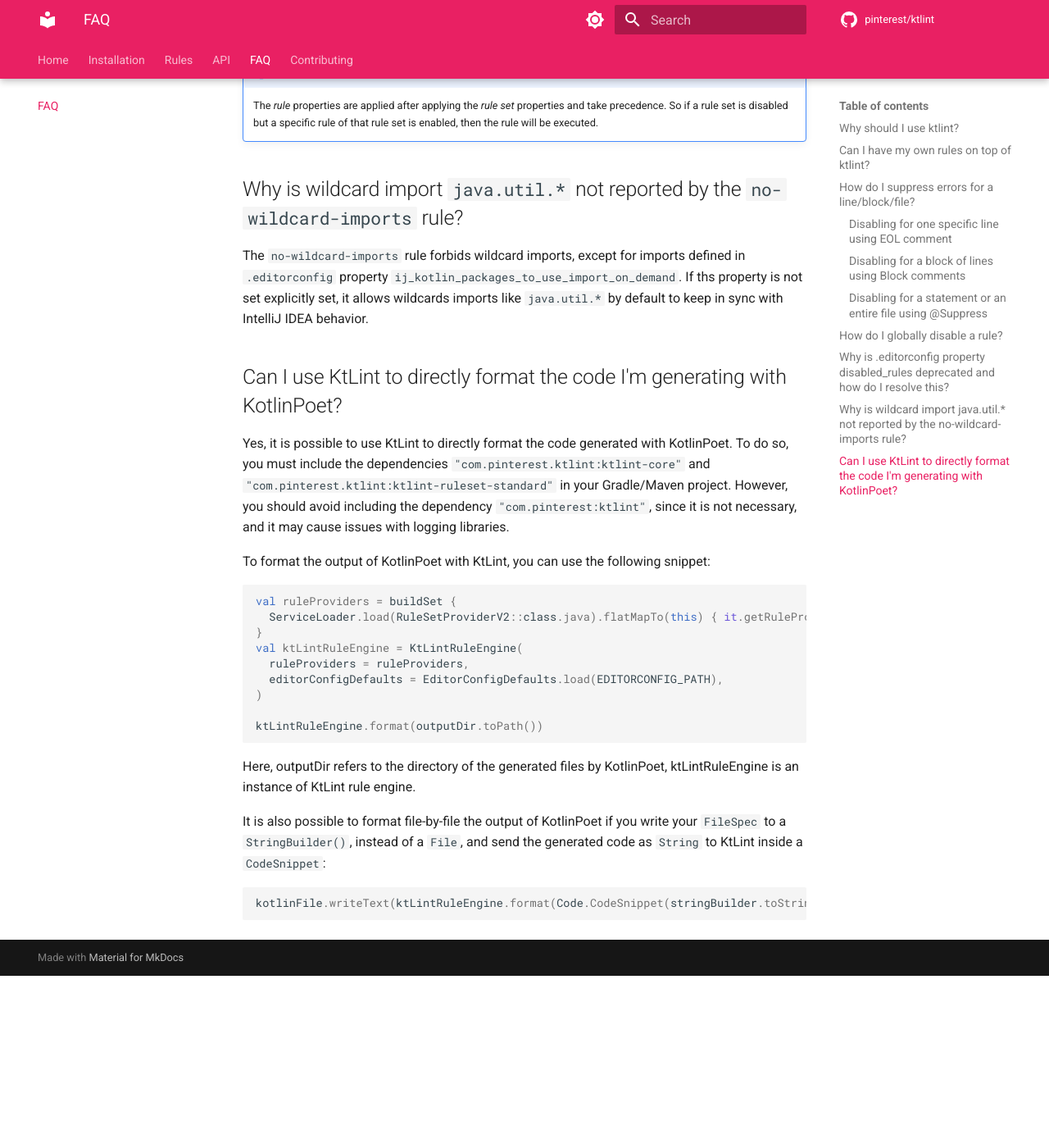
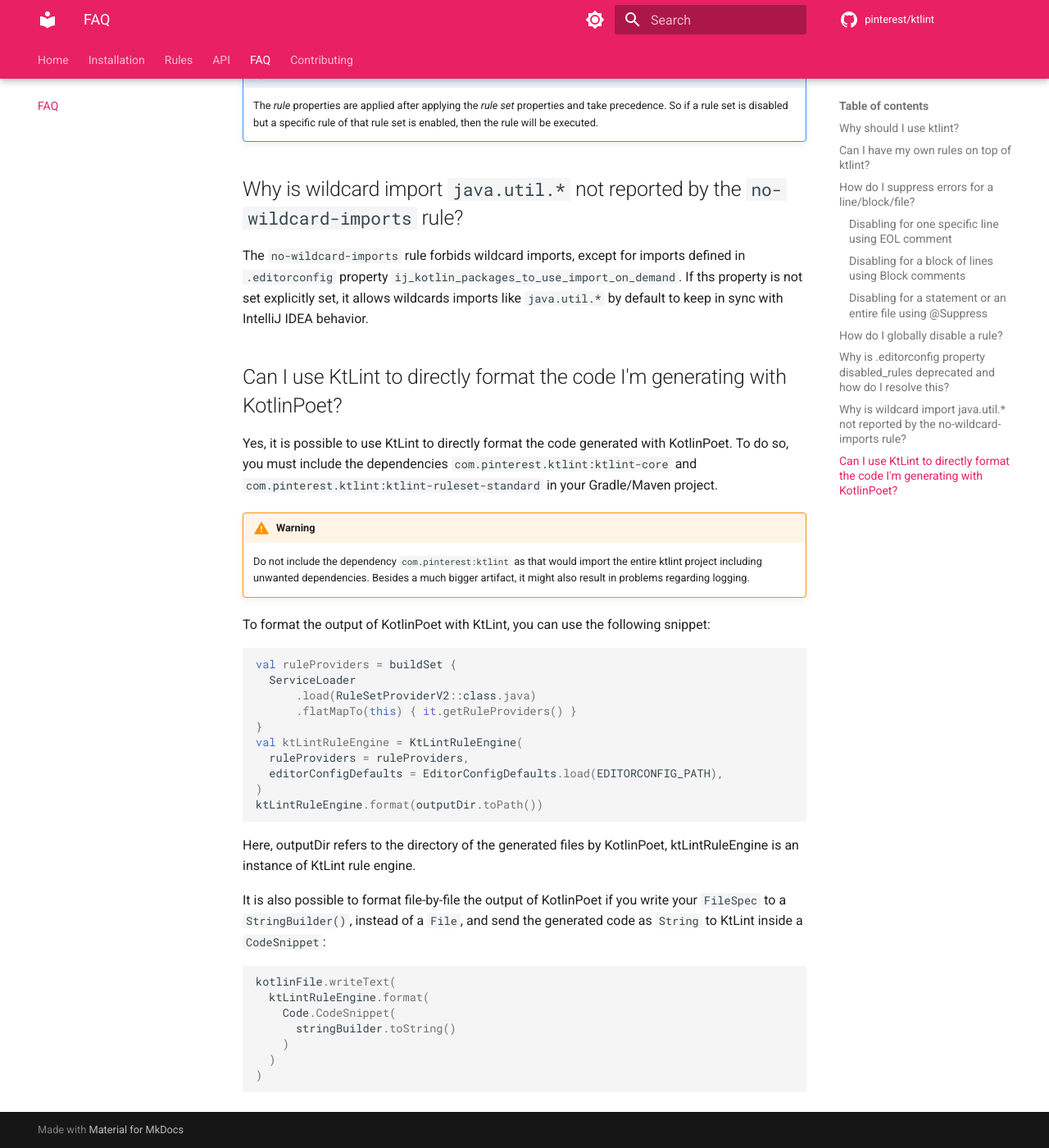
Before and after one commit to pinterest/ktlint, an MkDocs documentation site: the page built from docs/faq.md, in a window 1280 px wide and 1400 px high, scrolled down 4480 px. Shown: the whole window at 82% size. Built offline with MkDocs 1.6.1 and Material for MkDocs 9.7.7, drawn with Linux system fonts in a browser that asks for light colours; comment, search, counter and statistics services are not loaded; before the commit the page ends 5670 px from its top, so only the background shows below that.

Commit message:
Format changes

````diff
--- a/docs/faq.md
+++ b/docs/faq.md
@@ -167,20 +167,23 @@ The `no-wildcard-imports` rule forbids wildcard imports, except for imports defi
 ## Can I use KtLint to directly format the code I'm generating with KotlinPoet?
 
 Yes, it is possible to use KtLint to directly format the code generated with KotlinPoet.
-To do so, you must include the dependencies `"com.pinterest.ktlint:ktlint-core"` and `"com.pinterest.ktlint:ktlint-ruleset-standard"` in your Gradle/Maven project.
-However, you should avoid including the dependency `"com.pinterest:ktlint"`, since it is not necessary, and it may cause issues with logging libraries.
+To do so, you must include the dependencies `com.pinterest.ktlint:ktlint-core` and `com.pinterest.ktlint:ktlint-ruleset-standard` in your Gradle/Maven project.
+
+!!! warning
+    Do not include the dependency `com.pinterest:ktlint` as that would import the entire ktlint project including unwanted dependencies. Besides a much bigger artifact, it might also result in problems regarding logging.
 
 To format the output of KotlinPoet with KtLint, you can use the following snippet:
 
 ```kotlin
 val ruleProviders = buildSet {
-  ServiceLoader.load(RuleSetProviderV2::class.java).flatMapTo(this) { it.getRuleProviders() }
+  ServiceLoader
+      .load(RuleSetProviderV2::class.java)
+      .flatMapTo(this) { it.getRuleProviders() }
 }
 val ktLintRuleEngine = KtLintRuleEngine(
   ruleProviders = ruleProviders,
   editorConfigDefaults = EditorConfigDefaults.load(EDITORCONFIG_PATH),
 )
-
 ktLintRuleEngine.format(outputDir.toPath())
 ```
 Here, outputDir refers to the directory of the generated files by KotlinPoet, ktLintRuleEngine is an instance of KtLint rule engine.
@@ -188,5 +191,11 @@ Here, outputDir refers to the directory of the generated files by KotlinPoet, kt
 It is also possible to format file-by-file the output of KotlinPoet if you write your `FileSpec` to a `StringBuilder()`, instead of a `File`,
 and send the generated code as `String` to KtLint inside a `CodeSnippet`:
 ```kotlin
-kotlinFile.writeText(ktLintRuleEngine.format(Code.CodeSnippet(stringBuilder.toString())))
+kotlinFile.writeText(
+  ktLintRuleEngine.format(
+    Code.CodeSnippet(
+      stringBuilder.toString()
+    )
+  )
+)
 ```
````
